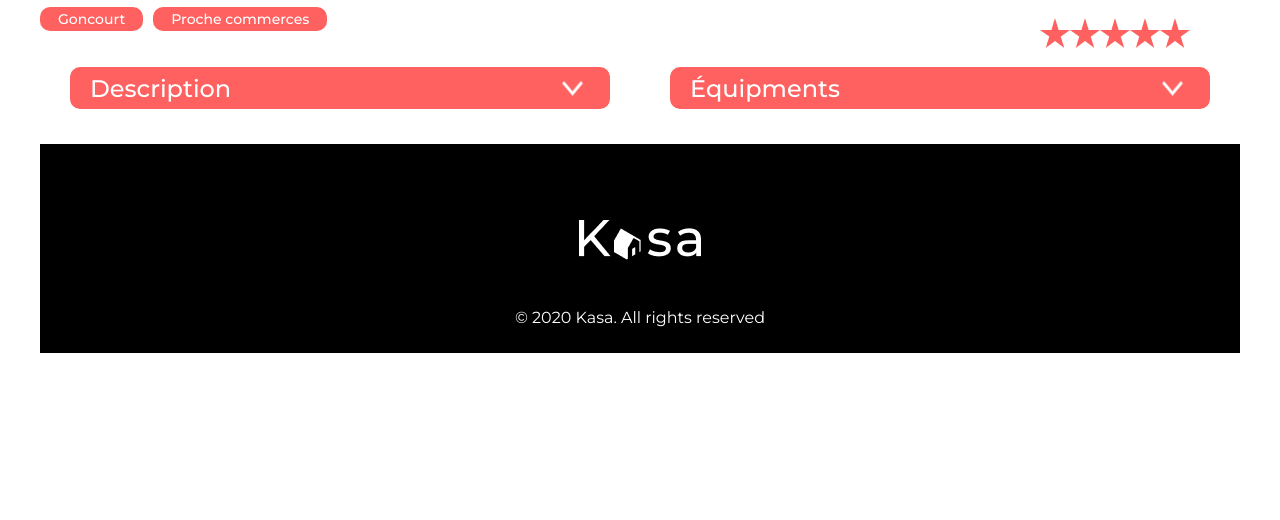
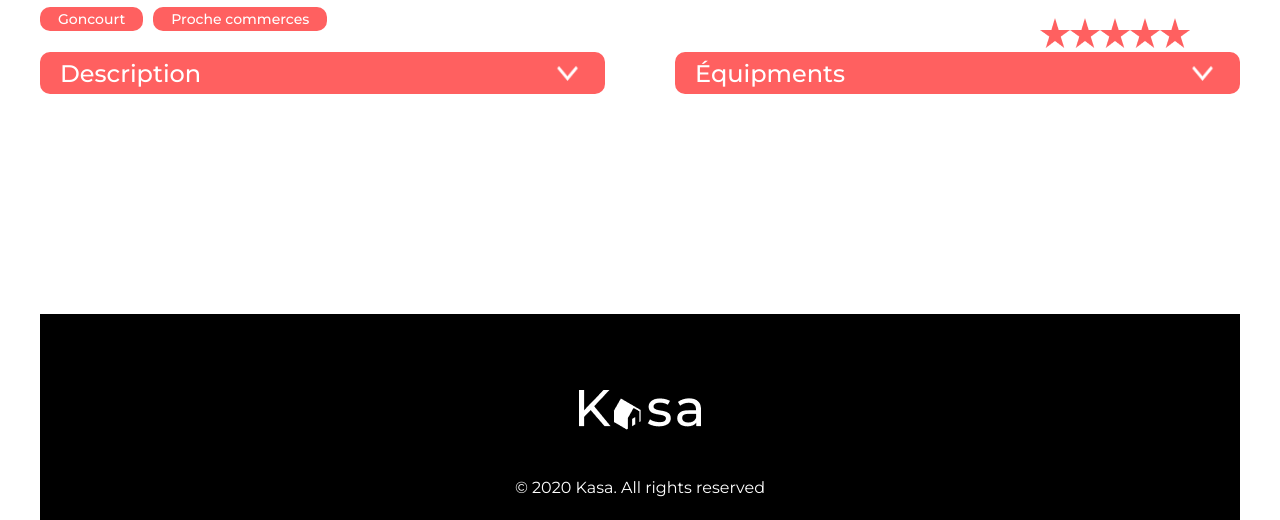
Before and after one commit to NicolasDemangeat/Kasa, a React (Create React App) app in the folder kasa/: page /logement/0979876d in a window 1280 px wide. Shown: the part 687-1207 px from the top of the page. Before the commit the page ends 1040 px from the top, so only its background shows below. Built offline with nearby package versions, Linux system fonts and the light colour scheme.

Commit message:
modif après soutenance

```diff
--- a/kasa/src/components/Dropdown.jsx
+++ b/kasa/src/components/Dropdown.jsx
@@ -17,11 +17,11 @@ function Dropdown(props) {
 
     return (
         <div className='all-dropdown'>
-            <div className={`dropdown ${ props.largeur }`} onClick={()=>{ extend(); changeDirection() }} >
+            <div className={`dropdown ${ props.largeur } ${props.pos}`} onClick={()=>{ extend(); changeDirection() }} >
                 <p className='dropdown--title'>{props.title}</p>
                 <img src={img} alt="flèche" className='dropdown--arrow' style={{ transform: `rotate(${rotation}deg)`}}/>
             </div>
-            <div className={`dropdown--rectangle ${props.largeur}`} style={{maxHeight: height}}>
+            <div className={`dropdown--rectangle ${props.largeur} ${props.pos}`} style={{maxHeight: height}}>
                 <div className='dropdown--infos'>
                     <div>{props.text}</div>
                 </div>
--- a/kasa/src/pages/Logement.jsx
+++ b/kasa/src/pages/Logement.jsx
@@ -49,8 +49,8 @@ function Logement() {
                 </div>
             </div>
             <div className='dropdown-contener'>
-                <Dropdown largeur="little" title="Description" text={item[0].description} />
-                <Dropdown largeur="little" title="Équipments" text={item[0].equipments.map(element => {
+                <Dropdown largeur="little" pos="right-dropdown" title="Description" text={item[0].description} />
+                <Dropdown largeur="little" pos="left-dropdown" title="Équipments" text={item[0].equipments.map(element => {
                     return (
                         <p key={element} className='dropdown-element-list'>{element}</p>
                         )
--- a/kasa/src/styles/dropdown.css
+++ b/kasa/src/styles/dropdown.css
@@ -5,19 +5,27 @@
     justify-content: space-between;
     align-items: center;
     height: 42px;
-    margin: 15px auto;
+
 }
 .all-dropdown{
     width: 100%;
 }
 .little{
-    width: 90%;
+    width: auto;
     border-radius: 10px;
+    margin: auto;
+}
+.left-dropdown{
+    margin-left: 35px;
+}
+.right-dropdown{
+    margin-right: 35px;
 }
 
 .large{
     border-radius: 5px;
     width: 90%;
+    margin: 15px auto;
 }
 
 .dropdown--arrow{
@@ -39,9 +47,9 @@
     position: relative;
     bottom: 25px;
     z-index: -1;
-    margin: auto;
+
     overflow: hidden;
-    transition: max-height .5s ease-in-out 0s;
+    transition: max-height .5s ease-in-out;
 }
 
 .dropdown--infos{
@@ -52,7 +60,7 @@
     font-weight: 400;
     font-size: 24px;
     text-align: left;
-    margin-top: 15px;
+    margin-top: 45px;
     margin-bottom: 15px;
 }
 
--- a/kasa/src/styles/footer.css
+++ b/kasa/src/styles/footer.css
@@ -1,13 +1,14 @@
 footer{
     width: 100%;
     height: 209px;
-    margin-top: 20px;
+    margin-top: 220px;
     background-color: black;
     color: white;
     display: flex;
     flex-direction: column;
     justify-content: center;
     align-items: center;
+    position: relative;
 }
 .white_logo{
     margin-top: 66px;
--- a/kasa/src/styles/logement.css
+++ b/kasa/src/styles/logement.css
@@ -46,8 +46,7 @@ ul{
 }
 .dropdown-contener{
     display: flex;
-    align-items: flex-start;
-
+    justify-content: space-between;
 }
 .dropdown-element-list{
     margin: 5px 0;
```
